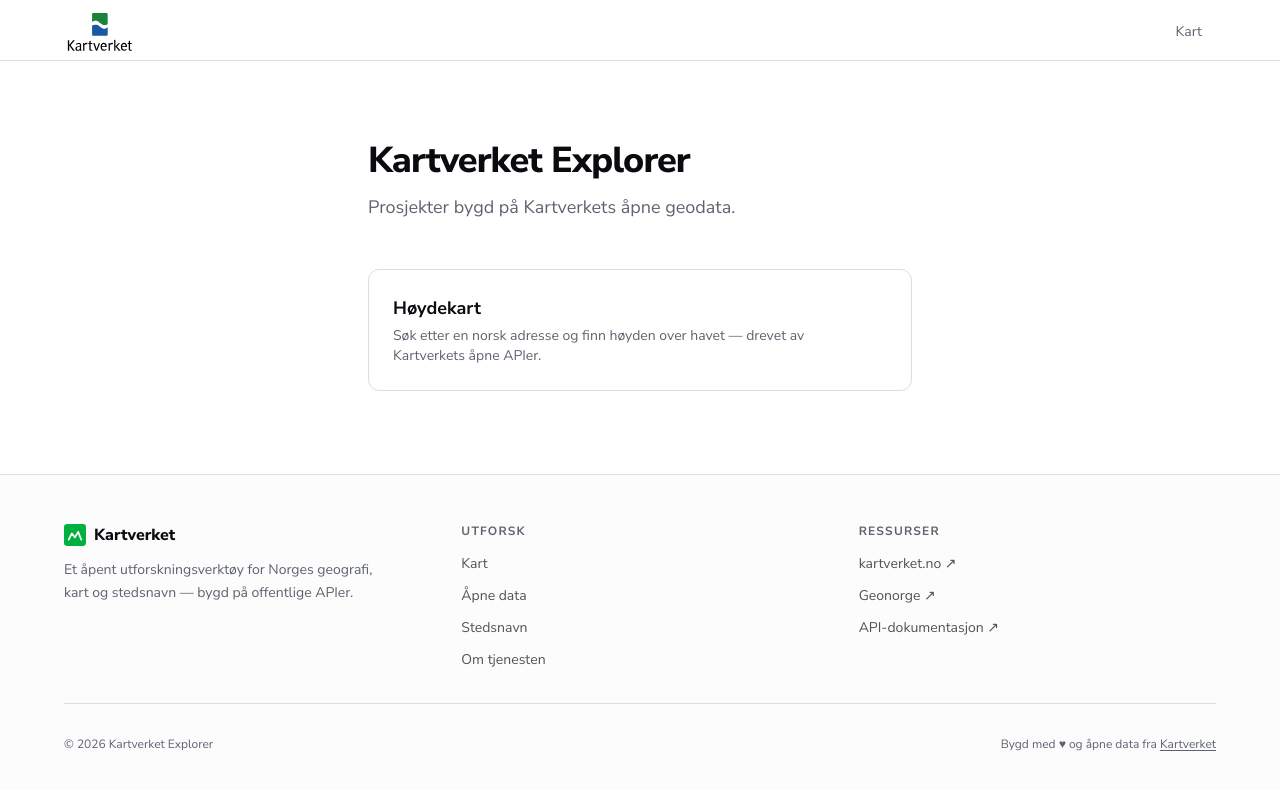
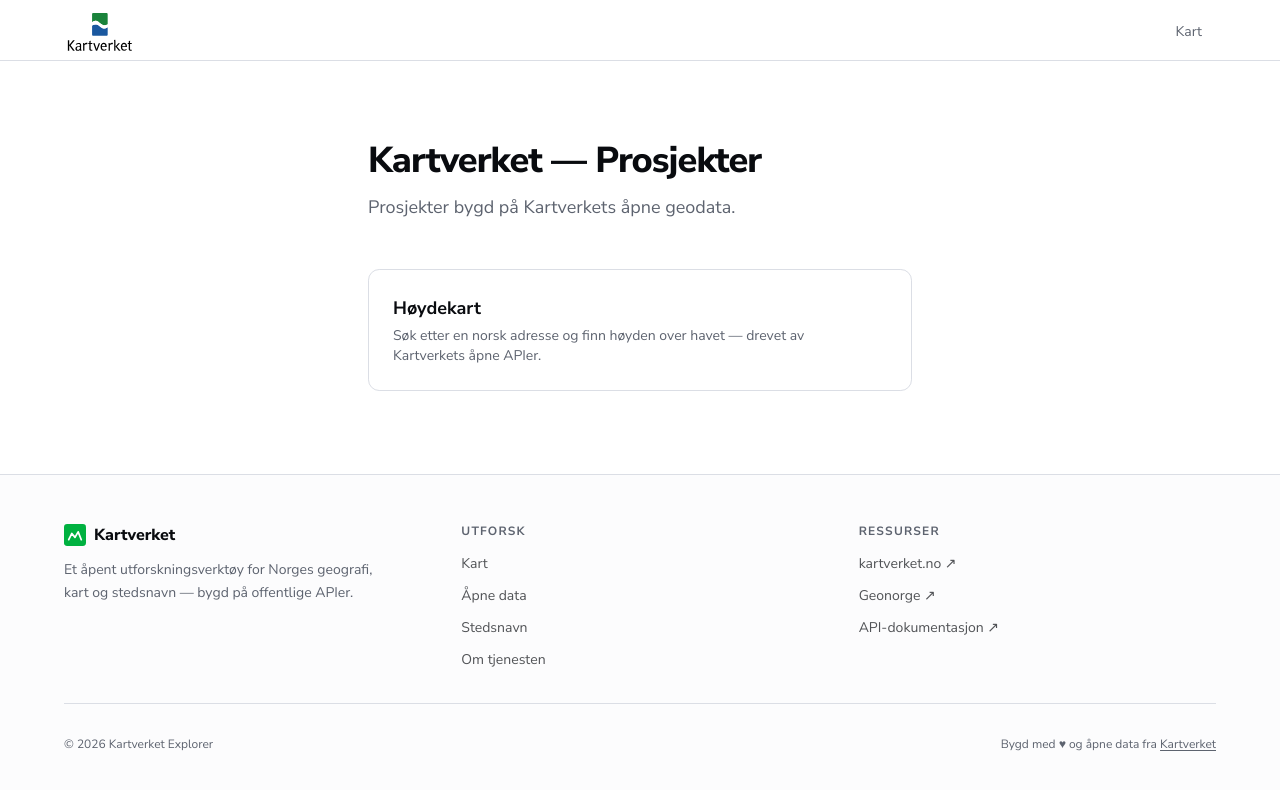
Before and after one commit to FemtiGram/kart, a Next.js app: page / in a window 1280 px wide. Shown: the top 790 px of the page. Built offline with nearby package versions, Linux system fonts and the light colour scheme.

Commit message:
chore: update homepage title

```diff
--- a/src/app/page.tsx
+++ b/src/app/page.tsx
@@ -13,7 +13,7 @@
   return (
     <div className="container mx-auto px-6 md:px-16 py-20 max-w-2xl">
       <h1 className="text-3xl md:text-4xl font-extrabold tracking-tight" style={{ color: "var(--kv-blue)" }}>
-        Kartverket Explorer
+        Kartverket — Prosjekter
       </h1>
       <p className="mt-3 text-muted-foreground text-lg">
         Prosjekter bygd på Kartverkets åpne geodata.
```
